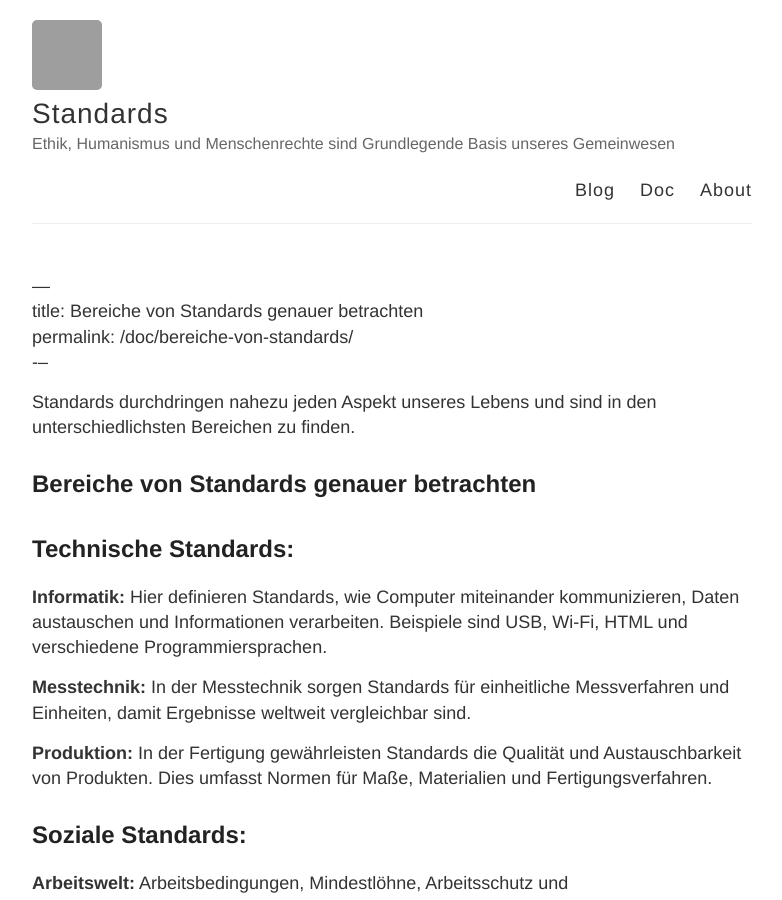
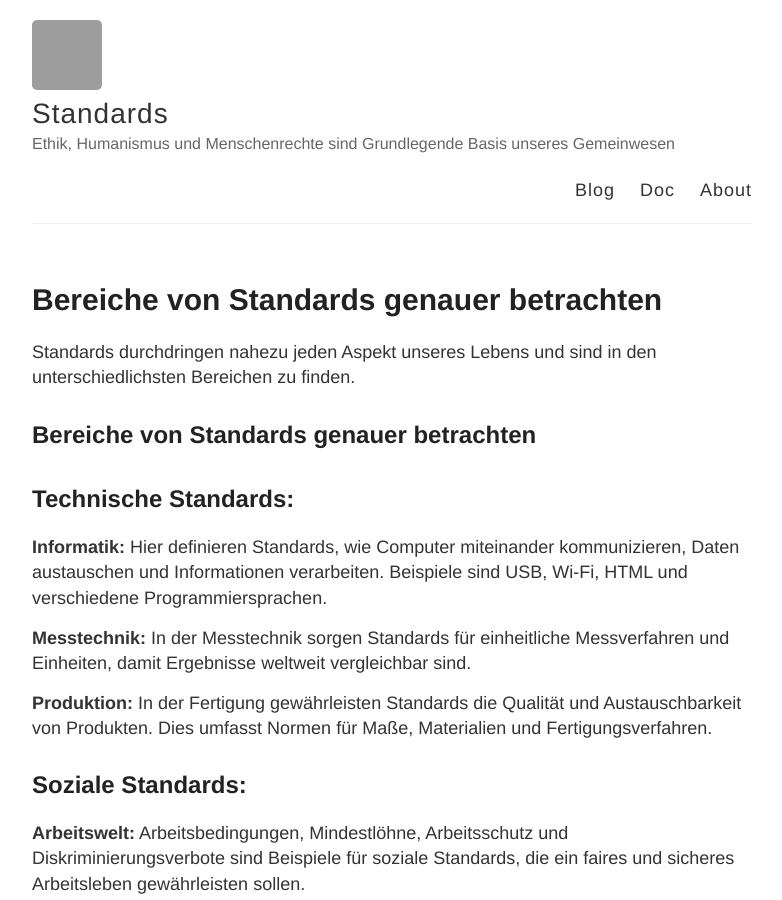
Before and after one commit to S2030c/standards, a Jekyll site: the page built from doc/bereiche-von-standards.md, in a window 1280 px wide and 900 px high. Shown: the whole window, without its empty margins (248-1030 px from the left). Built offline with Jekyll 4.4.1, drawn with Linux system fonts in a browser that asks for light colours; our own code applies the rules of GitHub Pages for plain Markdown files; grey boxes are pictures that could not be loaded.

Commit message:
Update bereiche-von-standards.md

```diff
--- a/doc/bereiche-von-standards.md
+++ b/doc/bereiche-von-standards.md
@@ -1,7 +1,7 @@
-—
-title: Bereiche von Standards genauer betrachten
+---
+title: "Bereiche von Standards genauer betrachten"
 permalink: /doc/bereiche-von-standards/
-\---
+---
 
 Standards durchdringen nahezu jeden Aspekt unseres Lebens und sind in den unterschiedlichsten Bereichen zu finden.
 
```
